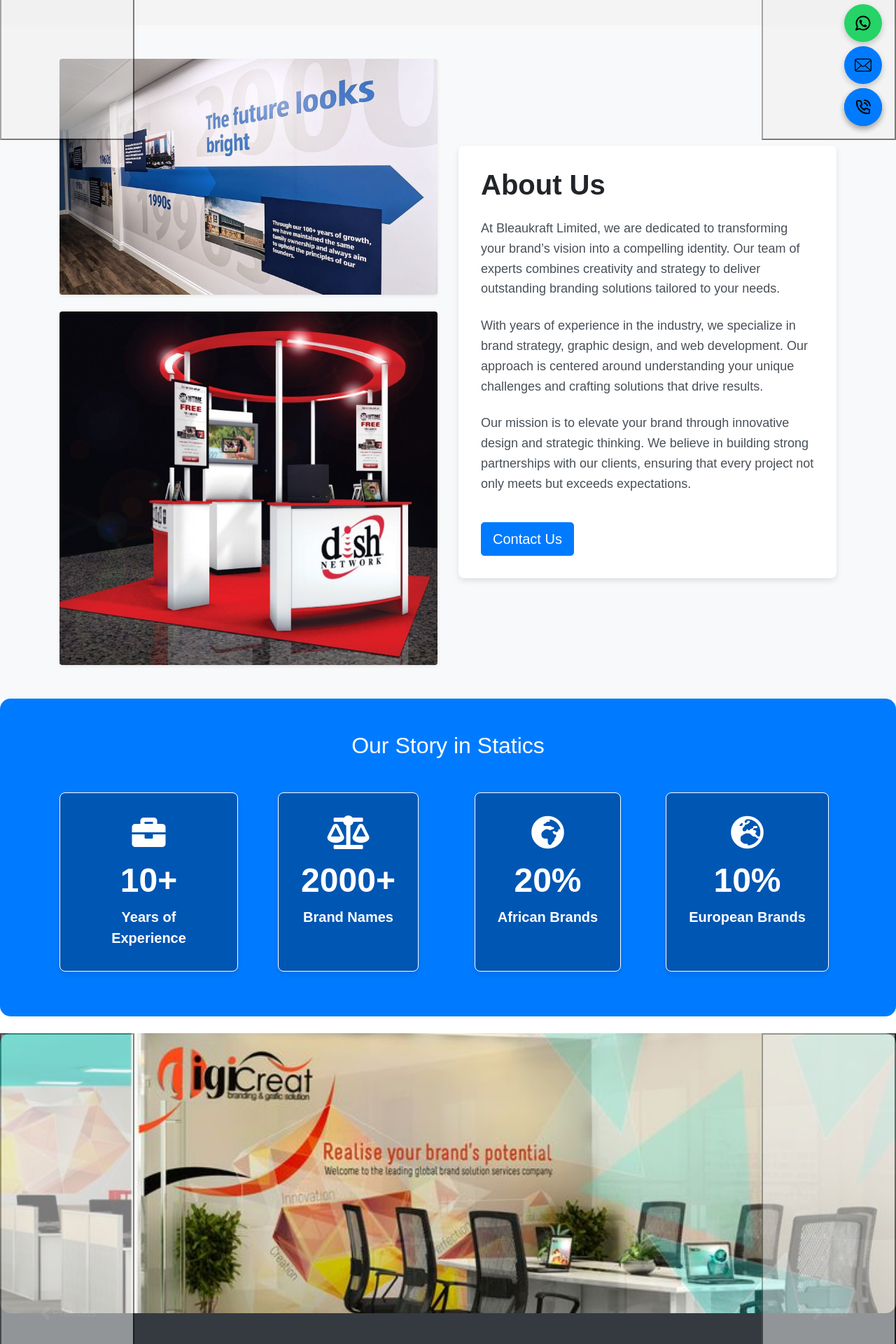
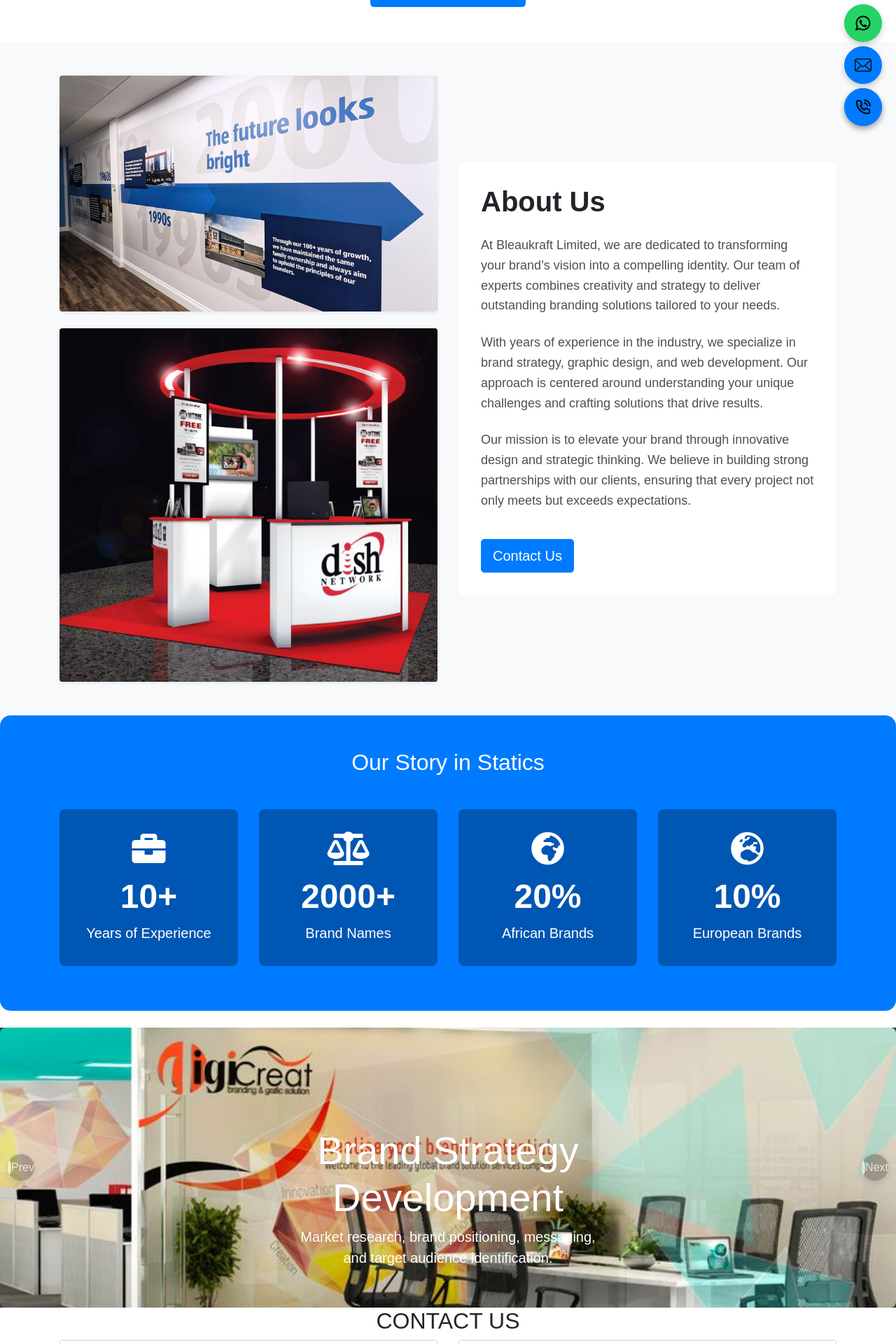
Before and after one commit to ElvisMw/bleaukraft_limited, a Django app: page /branding/landingpage/ in a window 1280 px wide. Shown: the part 600-2520 px from the top of the page at 70% size. Run offline with Django 4.2, Linux system fonts and the light colour scheme; some libraries are stand-ins or nearby versions.

Commit message:
landing page update carousel section buttons fix

```diff
--- a/bleaukraft/branding/templates/branding/landingpage.html
+++ b/bleaukraft/branding/templates/branding/landingpage.html
@@ -105,6 +105,7 @@
             width: 100%;
             padding-top: 100%;
             overflow: hidden;
+            border-radius: 15px; /* Curved edges */
         }
 
         .hero-image img,
@@ -235,6 +236,7 @@
         .whatsapp-button:hover {
             background-color: #128C7E;
         }
+
         .company-name {
             font-size: 1.5rem;
             font-weight: bold;
@@ -336,62 +338,117 @@
         }
 
         .experience-item p.lead {
-                font-weight: bold;
+            color: #ffffff; /* Text color */
         }
 
-            /* Ensure that items are evenly spaced */
-            .row > [class*='col-'] {
-                display: flex;
-                justify-content: center;
+        /* Adjusted grid layout for consistency */
+        .experience-section .container {
+            display: grid;
+            grid-template-columns: repeat(auto-fit, minmax(300px, 1fr));
+            gap: 1rem;
         }
 
-            #branding-services {
-                padding: 0;
-            }
-            .carousel-item {
-                height: 100vh; /* Fullscreen height */
-                background-size: cover;
-                background-position: center;
-                color: white;
-            }
-            .carousel-caption {
-                background-color: rgba(0, 0, 0, 0.5); /* Semi-transparent background */
-                padding: 20px;
-                border-radius: 10px;
-            }
-            .carousel-caption h2 {
-                font-size: 2.5rem;
-            }
-            .carousel-caption ul {
-                list-style-type: none;
-                padding-left: 0;
-                font-size: 1.2rem;
-            }
-            .carousel-caption ul li {
-                margin-bottom: 10px;
+            /* Remove borders and outlines for elements */
+            .contact-info.contact-info-bar,
+            .contact-info.contact-info-bar .contact-details span,
+            .contact-info.contact-info-bar .social-links a,
+            .hero-image,
+            .experience-item,
+            .about-us-content {
+                border: none !important;
+                outline: none !important;
+                box-shadow: none !important;
             }
 
-            /* Custom Styles for Curved Edges Carousel */
-#branding-services {
-    position: relative;
-    overflow: hidden;
+            /* Additional reset for elements */
+            * {
+                margin: 0;
+                padding: 0;
+                box-sizing: border-box;
             }
 
-.carousel-item {
-    border-radius: 15px; /* Adjust the radius as needed */
-    overflow: hidden;
+            /* Remove unwanted lines or borders in grid items */
+            .hero-collage .hero-image,
+            .experience-section .experience-item {
+                border: none;
+                outline: none;
+                box-shadow: none;
             }
 
-.carousel-item img {
-    border-radius: 15px; /* Adjust the radius as needed */
-    object-fit: cover; /* Ensure the image covers the area without distortion */
+            /* Reset for any button or link */
+            a,
+            button {
+                border: none;
+                outline: none;
+                box-shadow: none;
             }
 
-.carousel-caption {
-    border-radius: 15px; /* Optional: if you want rounded corners for caption area */
-    background: rgba(0, 0, 0, 0.5); /* Optional: semi-transparent background for better readability */
-    padding: 20px; /* Optional: adjust padding as needed */
+            /* Ensure background colors match and remove borders */
+            .hero-section,
+            .about-us,
+            .experience {
+                background-color: transparent;
+                border: none;
+            }
+
+            /* Carousel Container */
+            .carousel {
+                position: relative;
+            }
+
+            /* Carousel Control Styles */
+            .carousel-control-prev,
+            .carousel-control-next {
+                position: absolute; /* Absolute positioning */
+                top: 50%; /* Center vertically */
+                transform: translateY(-50%); /* Adjust for true vertical center */
+                width: 40px; /* Button width */
+                height: 40px; /* Button height */
+                border-radius: 50%; /* Rounded buttons */
+                background-color: rgba(0, 0, 0, 0.5); /* Semi-transparent background */
+                box-shadow: 0 4px 8px rgba(0, 0, 0, 0.2); /* Subtle shadow */
+                border: 1px solid rgba(255, 255, 255, 0.5); /* Light border */
+                transition: background-color 0.3s, box-shadow 0.3s; /* Smooth transition */
+            }
+
+            /* Positioning the Previous Control */
+            .carousel-control-prev {
+                left: 10px; /* Adjust as needed for spacing */
+            }
+
+            /* Positioning the Next Control */
+            .carousel-control-next {
+                right: 10px; /* Adjust as needed for spacing */
+            }
+
+            /* Icon Styles */
+            .carousel-control-prev-icon,
+            .carousel-control-next-icon {
+                background-size: 80%, 80%; /* Adjust icon size */
+                width: 20px; /* Smaller width */
+                height: 20px; /* Smaller height */
+                background-color: white; /* White icon color */
+                border-radius: 50%; /* Rounded icons */
+            }
+
+            /* Hover effect */
+            .carousel-control-prev:hover,
+            .carousel-control-next:hover {
+                background-color: rgba(0, 0, 0, 0.7); /* Darker background on hover */
+                box-shadow: 0 6px 12px rgba(0, 0, 0, 0.3); /* Enhanced shadow on hover */
+            }
+
+            /* Focus effect */
+            .carousel-control-prev:focus,
+            .carousel-control-next:focus {
+                outline: none; /* Remove default focus outline */
+                box-shadow: 0 0 0 2px rgba(0, 123, 255, 0.5); /* Custom focus outline */
+            }
+
+
         </style>
+
+
 </head>
 <body>
     <!-- Contact Info Section -->
@@ -436,7 +493,8 @@
             </li>
         </ul>
     </div>
-</nav><br>
+</nav>
+</br></br>
     <!-- Hero Section -->
     <header class="hero-section">
         <div class="container">
@@ -721,20 +779,10 @@
                 </div>
             </div>
         </div>
-        <button class="carousel-control-prev" type="button" data-bs-target="#brandingServicesCarousel" data-bs-slide="prev">
-            <span class="carousel-control-prev-icon" aria-hidden="true"></span>
-            <span class="visually-hidden">Previous</span>
-        </button>
-        <button class="carousel-control-next" type="button" data-bs-target="#brandingServicesCarousel" data-bs-slide="next">
-            <span class="carousel-control-next-icon" aria-hidden="true"></span>
-            <span class="visually-hidden">Next</span>
-        </button>
-    </div>
-</section>
         <!-- Carousel Controls -->
         <button class="carousel-control-prev" type="button" data-bs-target="#brandingServicesCarousel" data-bs-slide="prev">
             <span class="carousel-control-prev-icon" aria-hidden="true"></span>
-            <span class="visually-hidden">Previous</span>
+            <span class="visually-hidden">Prev</span>
         </button>
         <button class="carousel-control-next" type="button" data-bs-target="#brandingServicesCarousel" data-bs-slide="next">
             <span class="carousel-control-next-icon" aria-hidden="true"></span>
@@ -759,6 +807,58 @@
             <img src="{% static 'svg/whatsapp.svg' %}" alt="WhatsApp Us">
         </a>
     </div>
+    <!-- Contact-->
+    <section id="contact">
+        <div class="container">
+            <div class="row">
+                <div class="col-lg-12 text-center">
+                    <h2 class="section-heading text-uppercase">Contact Us</h2>
+                </div>
+            </div>
+            <div class="row">
+                <div class="col-lg-12">
+                    <form id="contactForm" data-sb-form-api-token="API_TOKEN">
+                        <div class="row">
+                            <div class="col-md-6">
+                                <div class="form-group">
+                                    <input class="form-control" id="name" type="text" placeholder="Your Name *" data-sb-validations="required" />
+                                    <div class="invalid-feedback" data-sb-feedback="name:required">A name is required.</div>
+                                </div>
+                                <div class="form-group">
+                                    <input class="form-control" id="email" type="email" placeholder="Your Email *" data-sb-validations="required,email" />
+                                    <div class="invalid-feedback" data-sb-feedback="email:required">An email is required.</div>
+                                    <div class="invalid-feedback" data-sb-feedback="email:email">Email is not valid.</div>
+                                </div>
+                                <div class="form-group mb-md-0">
+                                    <input class="form-control" id="phone" type="tel" placeholder="Your Phone *" data-sb-validations="required" />
+                                    <div class="invalid-feedback" data-sb-feedback="phone:required">A phone number is required.</div>
+                                </div>
+                            </div>
+                            <div class="col-md-6">
+                                <div class="form-group form-group-textarea mb-md-0">
+                                    <textarea class="form-control" id="message" placeholder="Your Message *" data-sb-validations="required"></textarea>
+                                    <div class="invalid-feedback" data-sb-feedback="message:required">A message is required.</div>
+                                </div>
+                            </div>
+                        </div>
+                        <div class="text-center">
+                            <div id="success"></div>
+                            <button class="btn btn-primary btn-xl text-uppercase" id="sendMessageButton" type="submit">Send Message</button>
+                        </div>
+                    </form>
+                </div>
+            </div>
+        </div>
+    </section>
+    <!-- Footer-->
+    <footer class="footer py-4">
+        <div class="container">
+            <div class="row align-items-center">
+                <div class="col-lg-4 text-lg-start">Copyright &copy; BLEAUKRAFT LIMITED 2024</div>
+            </div>
+        </div>
+    </footer>
+
          <!-- JavaScript for Sticky Contact Buttons -->
          <script>
             document.getElementById('contact-phone').addEventListener('click', function() {
```
Lines whose indentation alone changed are shown as unchanged.
